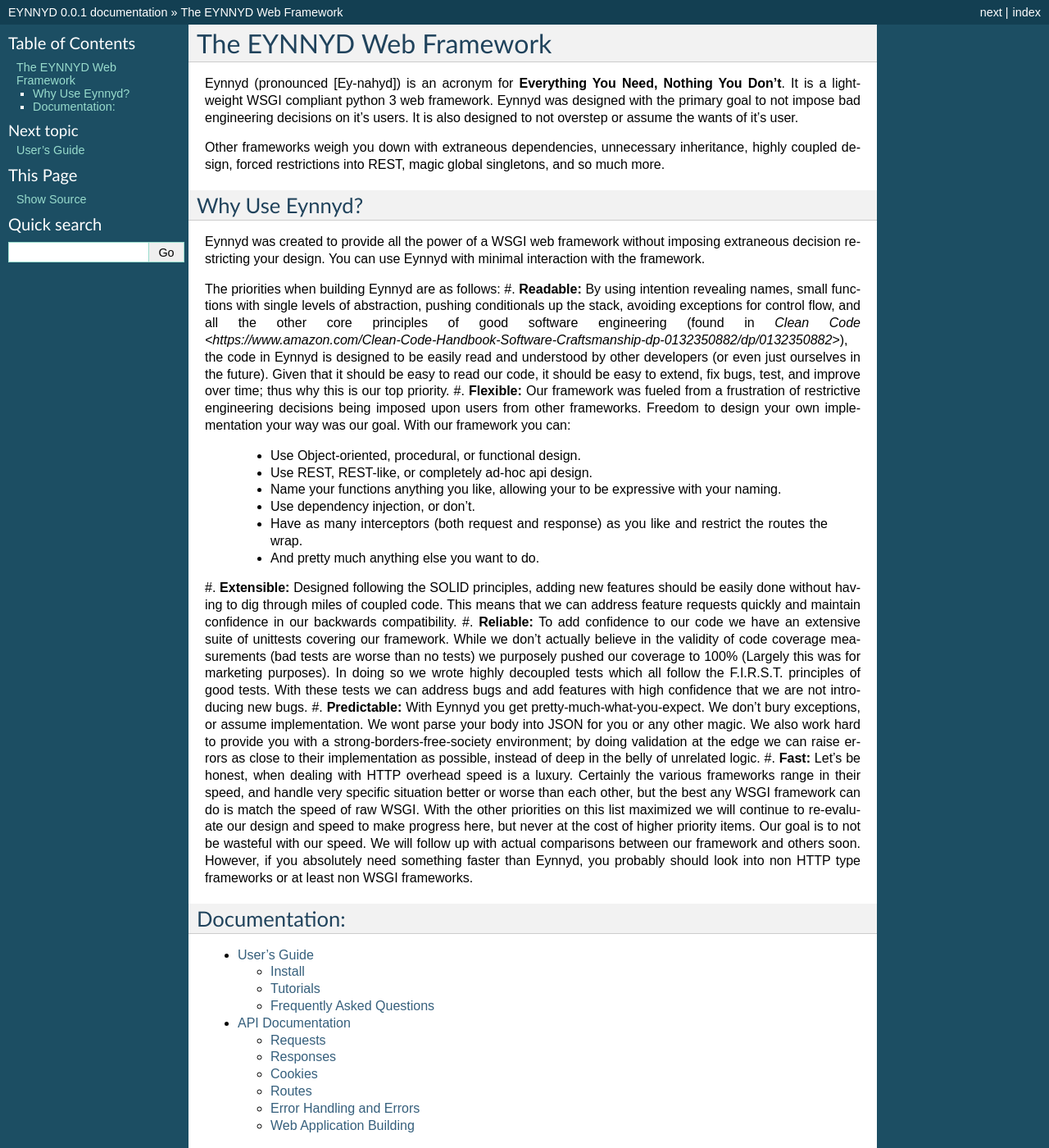
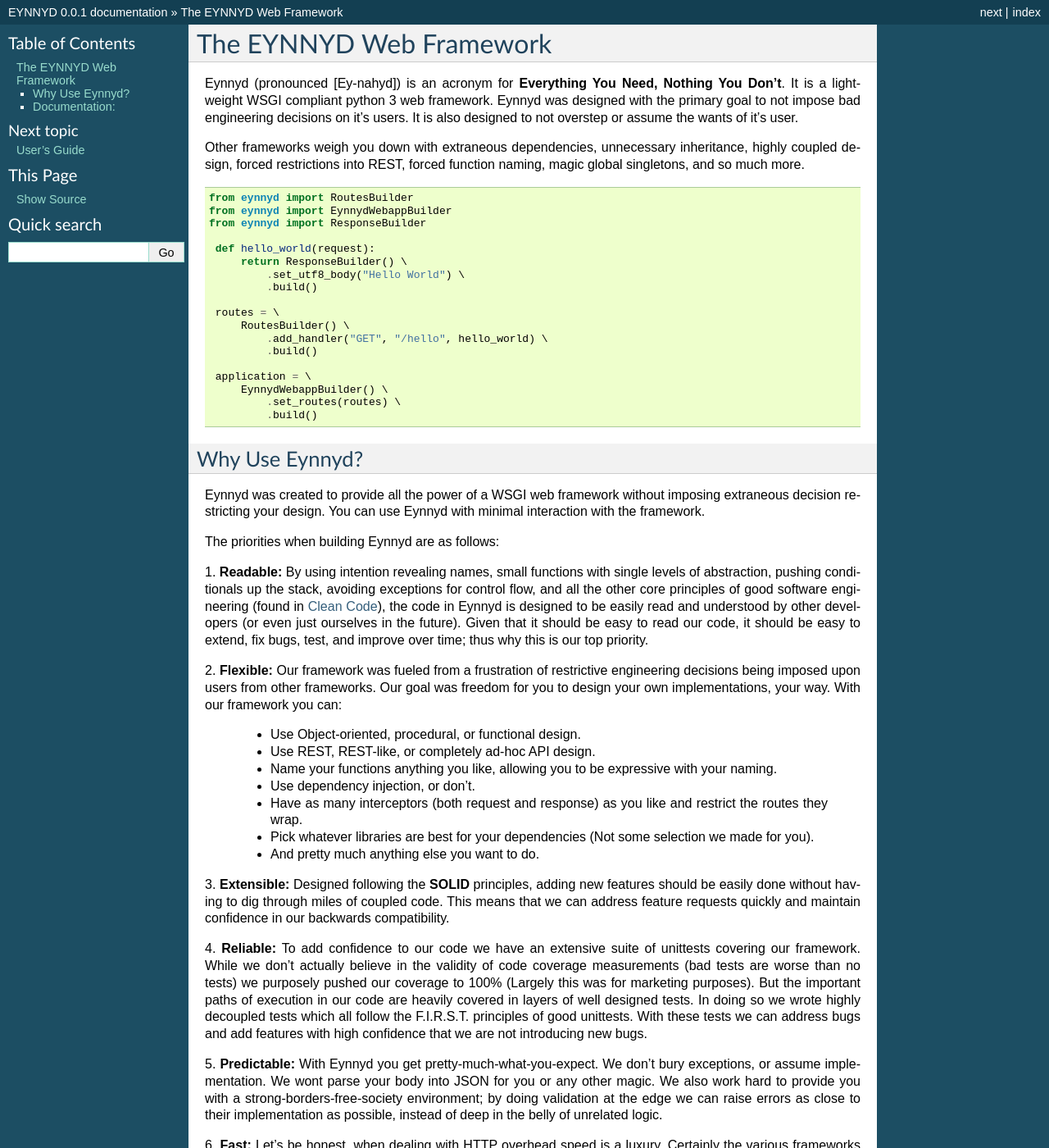
Before and after one commit to cbefus/Eynnyd, a Sphinx documentation site: the page built from docs/source/index.rst, in a window 1280 px wide and 1400 px high. Shown: the whole window at 82% size. Built offline with Sphinx 7.4.7, drawn with Linux system fonts in a browser that asks for light colours.

Commit message:
Fixed formatting and some language errors.

```diff
--- a/docs/source/index.rst
+++ b/docs/source/index.rst
@@ -12,27 +12,28 @@
 the wants of it's user.
 
 Other frameworks weigh you down with extraneous dependencies, unnecessary inheritance, highly coupled
-design, forced restrictions into REST, magic global singletons, and so much more.
+design, forced restrictions into REST, forced function naming, magic global singletons, and so much more.
 
 .. code:: python
-   from eynnyd import RoutesBuilder
-   from eynnyd import EynnydWebappBuilder
-   from eynnyd import ResponseBuilder
 
-    def hello_world(request):
-        return ResponseBuilder() \
-            .set_utf8_body("Hello World") \
-            .build()
+    from eynnyd import RoutesBuilder
+    from eynnyd import EynnydWebappBuilder
+    from eynnyd import ResponseBuilder
 
-    routes = \
-        RoutesBuilder() \
-            .add_handler("GET", "/hello", hello_world) \
-            .build()
+     def hello_world(request):
+         return ResponseBuilder() \
+             .set_utf8_body("Hello World") \
+             .build()
 
-    application = \
-        EynnydWebappBuilder() \
-            .set_routes(routes) \
-            .build()
+     routes = \
+         RoutesBuilder() \
+             .add_handler("GET", "/hello", hello_world) \
+             .build()
+
+     application = \
+         EynnydWebappBuilder() \
+             .set_routes(routes) \
+             .build()
 
 
 Why Use Eynnyd?
@@ -41,37 +42,44 @@
 restricting your design.  You can use Eynnyd with minimal interaction with the framework.
 
 The priorities when building Eynnyd are as follows:
-#. **Readable:** By using intention revealing names, small functions with single
+
+1. **Readable:** By using intention revealing names, small functions with single
 levels of abstraction, pushing conditionals up the stack, avoiding exceptions for control flow, and all the
 other core principles of good software engineering (found in
-`Clean Code <https://www.amazon.com/Clean-Code-Handbook-Software-Craftsmanship-dp-0132350882/dp/0132350882>`),
+`Clean Code <https://www.amazon.com/Clean-Code-Handbook-Software-Craftsmanship-dp-0132350882/dp/0132350882>`__),
 the code in Eynnyd is designed to be easily read and understood by other developers (or even just ourselves in
 the future).  Given that it should be easy to read our code, it should be easy to extend, fix bugs, test, and
 improve over time; thus why this is our top priority.
-#. **Flexible:** Our framework was fueled from a frustration of restrictive engineering decisions being
-imposed upon users from other frameworks.  Freedom to design your own implementation your way was our
-goal. With our framework you can:
+
+2. **Flexible:** Our framework was fueled from a frustration of restrictive engineering decisions being
+imposed upon users from other frameworks.  Our goal was freedom for you to design your own implementations, your
+way. With our framework you can:
 
    * Use Object-oriented, procedural, or functional design.
-   * Use REST, REST-like, or completely ad-hoc api design.
-   * Name your functions anything you like, allowing your to be expressive with your naming.
+   * Use REST, REST-like, or completely ad-hoc API design.
+   * Name your functions anything you like, allowing you to be expressive with your naming.
    * Use dependency injection, or don't.
-   * Have as many interceptors (both request and response) as you like and restrict the routes the wrap.
+   * Have as many interceptors (both request and response) as you like and restrict the routes they wrap.
+   * Pick whatever libraries are best for your dependencies (Not some selection we made for you).
    * And pretty much anything else you want to do.
 
-#. **Extensible:** Designed following the SOLID principles, adding new features should be easily done
+3. **Extensible:** Designed following the **SOLID** principles, adding new features should be easily done
 without having to dig through miles of coupled code.  This means that we can address feature requests quickly
 and maintain confidence in our backwards compatibility.
-#. **Reliable:** To add confidence to our code we have an extensive suite of unittests covering our framework.
+
+4. **Reliable:** To add confidence to our code we have an extensive suite of unittests covering our framework.
 While we don't actually believe in the validity of code coverage measurements (bad tests are worse than no
-tests) we purposely pushed our coverage to 100% (Largely this was for marketing purposes).  In doing so we
-wrote highly decoupled tests which all follow the F.I.R.S.T. principles of good tests.  With these tests we
+tests) we purposely pushed our coverage to 100% (Largely this was for marketing purposes).  But the important
+paths of execution in our code are heavily covered in layers of well designed tests. In doing so we
+wrote highly decoupled tests which all follow the F.I.R.S.T. principles of good unittests.  With these tests we
 can address bugs and add features with high confidence that we are not introducing new bugs.
-#. **Predictable:** With Eynnyd you get pretty-much-what-you-expect.  We don't bury exceptions, or assume
+
+5. **Predictable:** With Eynnyd you get pretty-much-what-you-expect.  We don't bury exceptions, or assume
 implementation. We wont parse your body into JSON for you or any other magic.  We also work hard to provide
 you with a strong-borders-free-society environment; by doing validation at the edge we can raise errors as close
 to their implementation as possible, instead of deep in the belly of unrelated logic.
-#. **Fast:** Let's be honest, when dealing with HTTP overhead speed is a luxury.  Certainly the various
+
+6. **Fast:** Let's be honest, when dealing with HTTP overhead speed is a luxury.  Certainly the various
 frameworks range in their speed, and handle very specific situation better or worse than each other, but the
 best any WSGI framework can do is match the speed of raw WSGI.  With the other priorities on this list
 maximized we will continue to re-evaluate our design and speed to make progress here, but never at the cost
```
